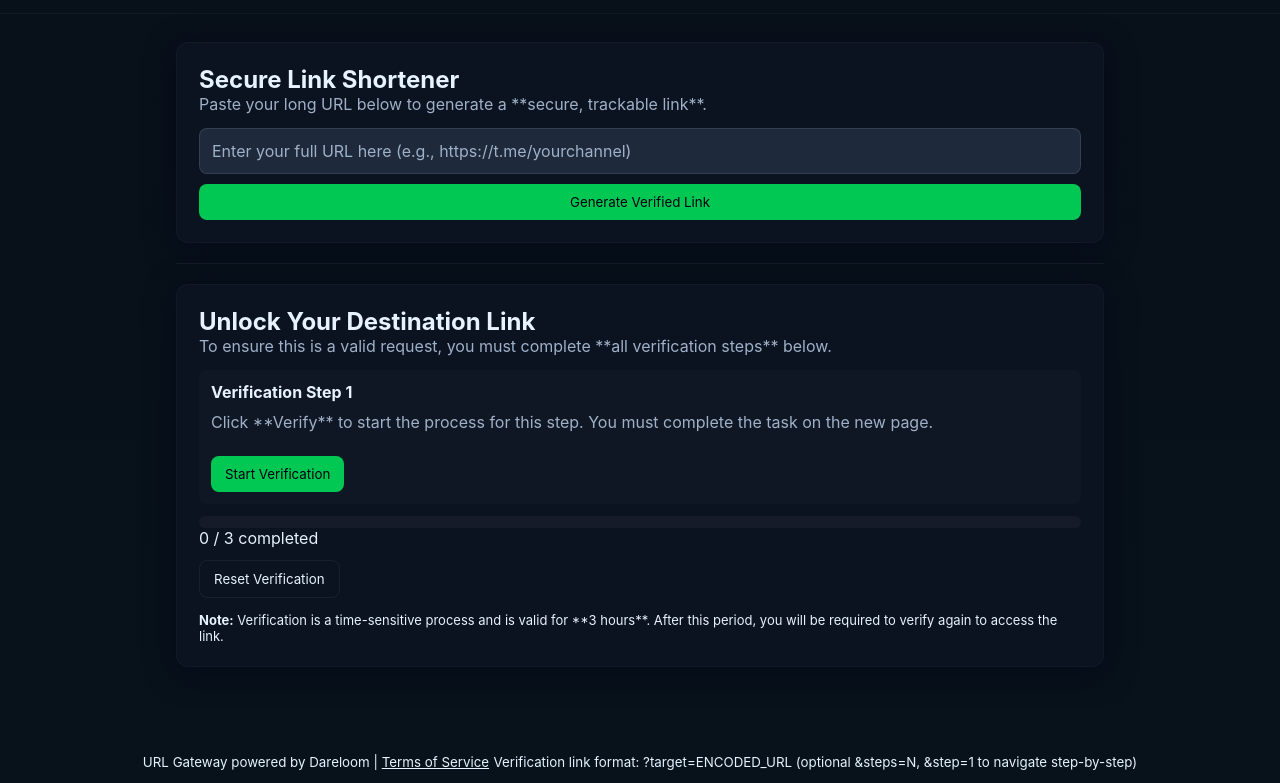
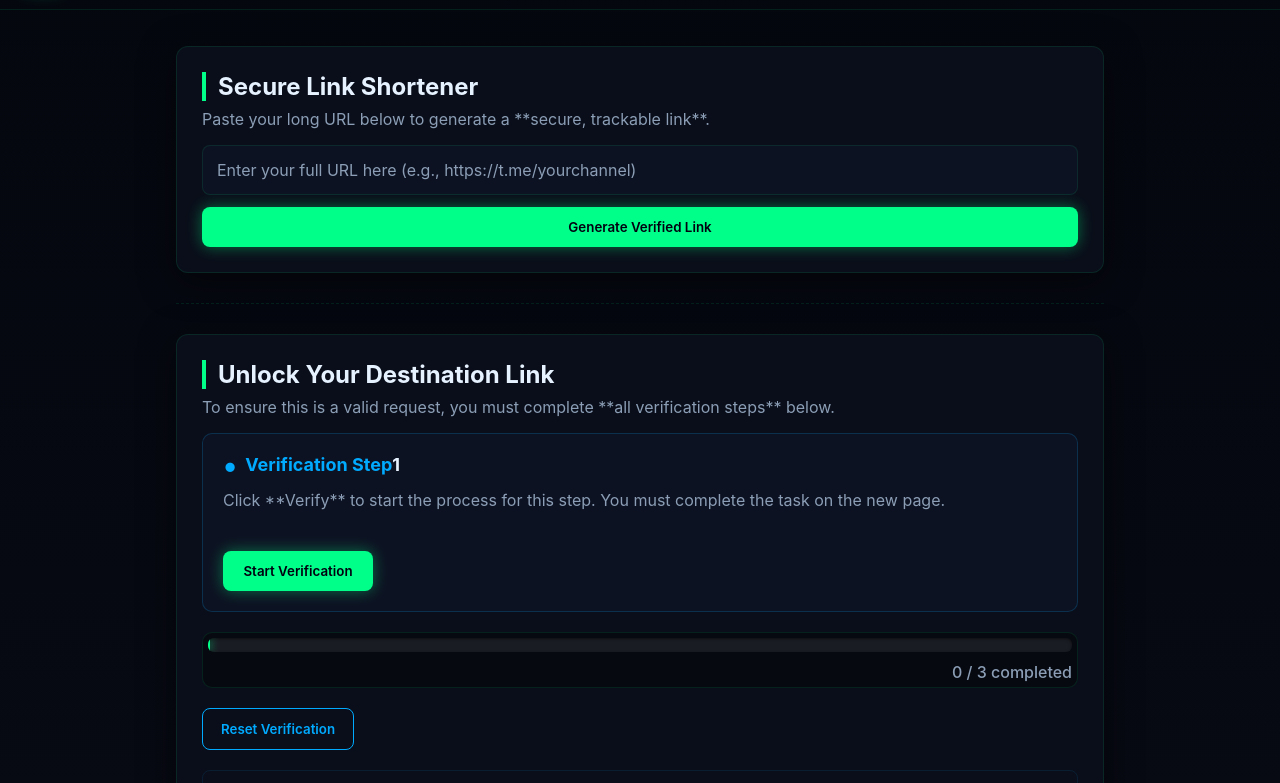
Before and after one commit to jarvis0000000/Dareloom-, a plain HTML site: page index.html in a window 1280 px wide. Shown: the part 67-850 px from the top of the page. Drawn offline with Linux system fonts and the light colour scheme.

Commit message:
Update style.css

```diff
--- a/style.css
+++ b/style.css
@@ -1,46 +1,270 @@
+/* --- Global Variables (Cyber-Dark Theme) --- */
 :root{
-  --bg:#0f1724;
-  --card:#0b1220;
-  --accent:#00c853;
-  --muted:#9fb1c8;
-  --glass: rgba(255,255,255,0.03);
-  --input-bg: #1e293b;
+  --bg-dark:#05070f; /* Deep background */
+  --card-dark:#0a0e1a; /* Darker card background */
+  --accent-neon-green:#00ff88; /* Primary neon color */
+  --accent-neon-blue:#00aaff; /* Secondary neon color for hover/alt */
+  --text-primary:#e6f2ff;
+  --text-muted:#8b9eb5;
+  --border-subtle:rgba(0, 255, 136, 0.1);
+  --input-bg: #0d1222;
+  --neon-glow-primary: 0 0 15px rgba(0, 255, 136, 0.4);
+  --neon-glow-secondary: 0 0 10px rgba(0, 170, 255, 0.3);
 }
-*{box-sizing:border-box;font-family:Inter,system-ui,Segoe UI,Roboto,Arial;margin:0;padding:0;color:#e6f2ff}
-body{background:linear-gradient(180deg,#08101a 0%,#07121a 100%);min-height:100vh;display:flex;flex-direction:column}
-.top{padding:18px 22px;border-bottom:1px solid rgba(255,255,255,0.04);display:flex;align-items:center;gap:12px}
+
+/* --- Base Styles --- */
+*{box-sizing:border-box;font-family:Inter,system-ui,Segoe UI,Roboto,Arial;margin:0;padding:0;color:var(--text-primary)}
+body{
+    background:linear-gradient(180deg, var(--bg-dark) 0%, #080a14 100%);
+    min-height:100vh;
+    display:flex;
+    flex-direction:column;
+    transition: background-color 0.3s;
+}
+
+/* --- Header & Branding --- */
+.top{
+    padding:18px 22px;
+    border-bottom:1px solid var(--border-subtle);
+    display:flex;
+    align-items:center;
+    gap:12px;
+}
 .brand{display:flex;align-items:center;gap:12px}
-.logo{width:44px;height:44px;background:linear-gradient(135deg,#ff8a65,#ffb74d);display:flex;align-items:center;justify-content:center;border-radius:8px;font-weight:700;color:#111}
-.title{font-size:18px;font-weight:700;color:#fff}
-.container{width:100%;max-width:960px;margin:28px auto;padding:0 16px}
-.card{background:var(--card);border-radius:12px;padding:22px;border:1px solid rgba(255,255,255,0.03);box-shadow:0 6px 30px rgba(2,6,23,0.6);margin-bottom:20px}
-.card h1{font-size:20px;margin-bottom:8px}
-.muted{color:var(--muted);margin-bottom:14px}
-.divider{border:none;border-top:1px solid rgba(255,255,255,0.05);margin:20px 0}
-.shorten-form, .result-container {display: flex;flex-direction: column;gap: 10px;}
-#longUrlInput {padding: 12px;border-radius: 8px;border: 1px solid rgba(255,255,255,0.1);background-color: var(--input-bg);color: #e6f2ff;font-size: 16px;width: 100%;}
-#longUrlInput::placeholder {color: var(--muted);}
-.result-container {margin-top: 15px;padding: 15px;border: 1px dashed rgba(255,255,255,0.1);border-radius: 10px;display: flex;flex-direction: row; align-items: center;gap: 10px;}
-.result-container p {font-size: 14px;color: var(--muted);flex-basis: 100%; margin-bottom: 5px;}
-#shortUrlOutput {flex-grow: 1;padding: 10px;border-radius: 6px;border: 1px solid var(--accent);background-color: var(--input-bg);color: var(--accent);font-weight: 600;font-size: 14px;cursor: pointer;}
-.steps{display:flex;gap:12px;flex-wrap:wrap;margin:12px 0}
-.step{background:var(--glass);padding:12px;border-radius:10px;min-width:180px;display:flex;flex-direction:column;gap:8px;align-items:flex-start}
-.verify{background:var(--accent);color:#001;border:0;padding:8px 12px;border-radius:8px;font-weight:700;cursor:pointer;transition: background-color 0.2s}
-.verify:hover:not([disabled]){background-color: #00e676;}
-.verify.done{background-color: #388e3c;}
-.verify[disabled]{opacity:0.6;cursor:not-allowed}
-.progress{margin:12px 0}
-.bar{background:rgba(255,255,255,0.04);height:12px;border-radius:8px;overflow:hidden}
-.fill{height:100%;background:linear-gradient(90deg, #00c853, #64dd17);width:0%;transition: width 0.4s ease-out;}
-.status{color:var(--muted);margin-top:8px}
-.actions{display:flex;gap:8px;margin-top:12px}
-.btn{background:transparent;color:#e6f2ff;border:1px solid rgba(255,255,255,0.06);padding:10px 14px;border-radius:8px;cursor:pointer;transition: background-color 0.2s, opacity 0.2s;}
-.btn.primary{background:var(--accent);color:#001;border:0}
-.btn.primary:hover:not([disabled]){background-color: #00e676;}
-.btn.primary[disabled]{opacity: 0.6;cursor: not-allowed;}
-.btn.alt:hover{background-color: var(--glass);}
-.info{color:var(--muted);margin-top:14px;font-size:13px}
-.foot{text-align:center;padding:18px;color:var(--muted);margin-top:18px}
-.step-card{display:flex;flex-direction:column;gap:10px;padding:12px;background:rgba(255,255,255,0.02);border-radius:8px}
-.step-actions{display:flex;gap:8px;align-items:center}
-@media(max-width:720px){.steps{flex-direction:column}.step{width:100%}.result-container {flex-direction: column;}#shortUrlOutput {width: 100%;}.result-container .btn.alt {width: 100%;}}
+.logo{
+    width:40px;
+    height:40px;
+    background:var(--accent-neon-green);
+    display:flex;
+    align-items:center;
+    justify-content:center;
+    border-radius:6px;
+    font-weight:900;
+    color:#0a0e1a;
+    box-shadow:var(--neon-glow-primary);
+}
+.title{font-size:20px;font-weight:800;letter-spacing:1px;color:var(--text-primary)}
+
+/* --- Main Layout --- */
+.container{
+    width:100%;
+    max-width:960px;
+    margin:36px auto;
+    padding:0 16px;
+}
+.card{
+    background:var(--card-dark);
+    border-radius:12px;
+    padding:25px;
+    border:1px solid var(--border-subtle);
+    box-shadow:0 8px 35px rgba(0, 0, 0, 0.5); /* Deeper shadow */
+    margin-bottom:30px;
+}
+.card h1, .card h2{
+    font-size:24px;
+    margin-bottom:8px;
+    border-left:4px solid var(--accent-neon-green);
+    padding-left:12px;
+    font-weight:700;
+}
+.muted{color:var(--text-muted);margin-bottom:16px}
+.divider{border:none;border-top:1px dashed var(--border-subtle);margin:30px 0}
+
+/* --- Input & Forms --- */
+.shorten-form, .result-container {
+    display: flex;
+    flex-direction: column;
+    gap: 12px;
+}
+#longUrlInput {
+    padding: 14px;
+    border-radius: 8px;
+    border: 1px solid var(--border-subtle);
+    background-color: var(--input-bg);
+    color: var(--text-primary);
+    font-size: 16px;
+    width: 100%;
+    transition: border-color 0.3s, box-shadow 0.3s;
+}
+#longUrlInput:focus {
+    outline: none;
+    border-color: var(--accent-neon-green);
+    box-shadow: 0 0 5px rgba(0, 255, 136, 0.5);
+}
+#longUrlInput::placeholder {color: var(--text-muted);}
+
+/* --- Result Display --- */
+.result-container {
+    margin-top: 20px;
+    padding: 18px;
+    border: 1px dashed var(--accent-neon-green);
+    border-radius: 10px;
+    background-color: #0d1222;
+    display: flex;
+    flex-direction: row;
+    align-items: center;
+    gap: 15px;
+}
+.result-container p {
+    font-size: 14px;
+    color: var(--text-muted);
+    flex-shrink: 0;
+    margin-bottom: 0;
+}
+#shortUrlOutput {
+    flex-grow: 1;
+    padding: 10px;
+    border-radius: 6px;
+    border: 1px solid var(--accent-neon-green);
+    background-color: var(--input-bg);
+    color: var(--accent-neon-green);
+    font-weight: 600;
+    font-size: 14px;
+    cursor: copy;
+    white-space: nowrap;
+    overflow: hidden;
+    text-overflow: ellipsis;
+    user-select: all;
+}
+
+/* --- Buttons --- */
+.btn{
+    background:transparent;
+    color:var(--text-primary);
+    border:1px solid var(--border-subtle);
+    padding:12px 18px;
+    border-radius:8px;
+    cursor:pointer;
+    font-weight:600;
+    transition: background-color 0.3s, color 0.3s, border-color 0.3s, box-shadow 0.3s;
+    min-width: 150px;
+    text-align: center;
+}
+.btn.primary{
+    background:var(--accent-neon-green);
+    color:#001;
+    border:0;
+    box-shadow:var(--neon-glow-primary);
+}
+.btn.primary:hover:not([disabled]){
+    background-color: #33ffab;
+    box-shadow: 0 0 20px rgba(0, 255, 136, 0.6);
+}
+.btn.primary[disabled]{
+    opacity: 0.5;
+    cursor: not-allowed;
+    box-shadow: none;
+}
+.btn.alt{
+    border-color: var(--accent-neon-blue);
+    color: var(--accent-neon-blue);
+}
+.btn.alt:hover:not([disabled]){
+    background-color: rgba(0, 170, 255, 0.1);
+    box-shadow: var(--neon-glow-secondary);
+}
+
+/* --- Verification Card UI --- */
+.single-step{margin-bottom:20px;}
+.step-card{
+    display:flex;
+    flex-direction:column;
+    gap:15px;
+    padding:20px;
+    background:var(--input-bg);
+    border-radius:10px;
+    border:1px solid rgba(0, 170, 255, 0.2);
+}
+.step-card strong{
+    font-size:18px;
+    color:var(--accent-neon-blue);
+    display:flex;
+    align-items:center;
+}
+.step-card strong::before{
+    content: "•";
+    font-size: 30px;
+    line-height: 0;
+    margin-right: 8px;
+    color: var(--accent-neon-blue);
+}
+.step-actions{display:flex;gap:10px;align-items:center;margin-top:10px;}
+
+/* Completed State for Verify Button */
+.btn.primary.completed {
+    background-color: #1aff00; /* Brighter green on completion */
+    color: #000;
+    box-shadow: 0 0 15px rgba(26, 255, 0, 0.7);
+    cursor: default;
+}
+
+/* --- Progress Bar --- */
+.progress{margin:20px 0; padding: 5px; background: #070911; border-radius: 10px; border: 1px solid var(--border-subtle);}
+.bar{background:rgba(255,255,255,0.08);height:14px;border-radius:6px;overflow:hidden; box-shadow: inset 0 1px 3px rgba(0, 0, 0, 0.5);}
+.fill{
+    height:100%;
+    background:linear-gradient(90deg, var(--accent-neon-green), #00aaff);
+    width:0%;
+    transition: width 0.6s cubic-bezier(0.25, 0.8, 0.5, 1); /* Smoother transition */
+    box-shadow: 0 0 8px var(--accent-neon-green);
+    border-right: 2px solid var(--accent-neon-green);
+}
+#status{color:var(--text-muted);margin-top:10px;text-align:right;font-weight:500;}
+
+/* --- Final Actions & Info --- */
+.actions{
+    display:flex;
+    gap:15px;
+    margin-top:20px;
+    align-items: center;
+    justify-content: flex-start;
+}
+#unlock-btn.ready{
+    min-width: 250px;
+    font-size: 18px;
+    padding: 15px 25px;
+    box-shadow: 0 0 25px rgba(0, 255, 136, 0.8), 0 0 5px var(--accent-neon-green) inset;
+    animation: pulse 1.5s infinite alternate;
+}
+.info{color:var(--text-muted);margin-top:20px;font-size:13px;padding:15px;border:1px solid rgba(0, 170, 255, 0.1);border-radius:8px;}
+
+/* --- Footer --- */
+.foot{text-align:center;padding:25px;color:var(--text-muted);margin-top:auto;font-size:12px;border-top:1px solid rgba(255,255,255,0.02)}
+.foot a {color: var(--accent-neon-blue); text-decoration: none;}
+.debug-info {display: block; margin-top: 8px; font-size: 10px;}
+
+/* --- Animations --- */
+@keyframes pulse {
+    from {
+        box-shadow: 0 0 20px rgba(0, 255, 136, 0.6), 0 0 5px var(--accent-neon-green) inset;
+    }
+    to {
+        box-shadow: 0 0 40px rgba(0, 255, 136, 1), 0 0 8px var(--accent-neon-green) inset;
+    }
+}
+
+/* --- Media Queries (Responsiveness) --- */
+@media(max-width:720px){
+    .container {margin: 20px auto;}
+    .card {padding: 18px;}
+    .card h1, .card h2 {font-size: 20px;}
+
+    .result-container {
+        flex-direction: column;
+        align-items: stretch;
+    }
+    .result-container p {
+        flex-basis: auto;
+        text-align: center;
+    }
+    #shortUrlOutput {
+        text-align: center;
+        overflow: auto;
+        white-space: normal;
+        word-break: break-all;
+    }
+    .btn {min-width: 100%;}
+    .step-actions {flex-direction: column; gap: 12px;}
+    .actions {flex-direction: column-reverse; gap: 12px;}
+    #unlock-btn.ready {min-width: 100%;}
+  }
```
